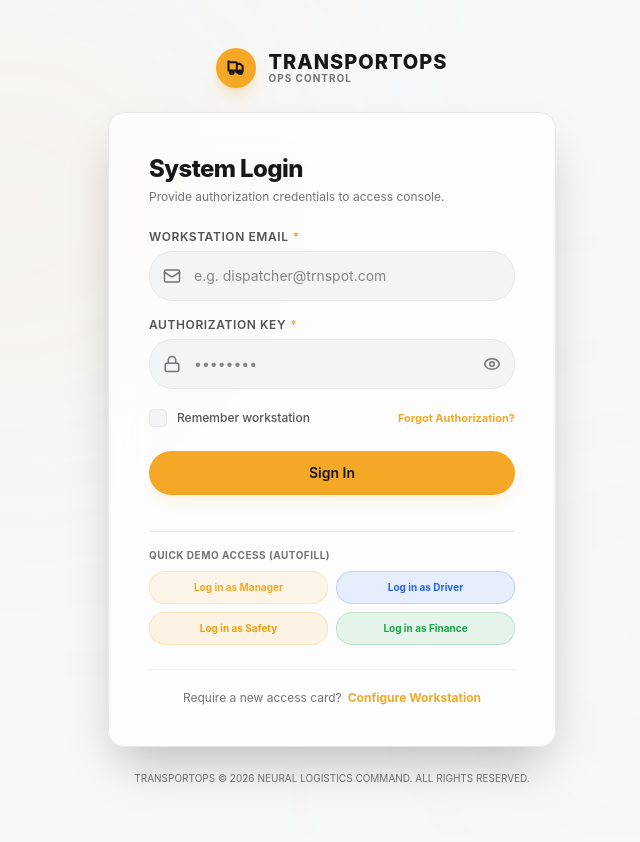
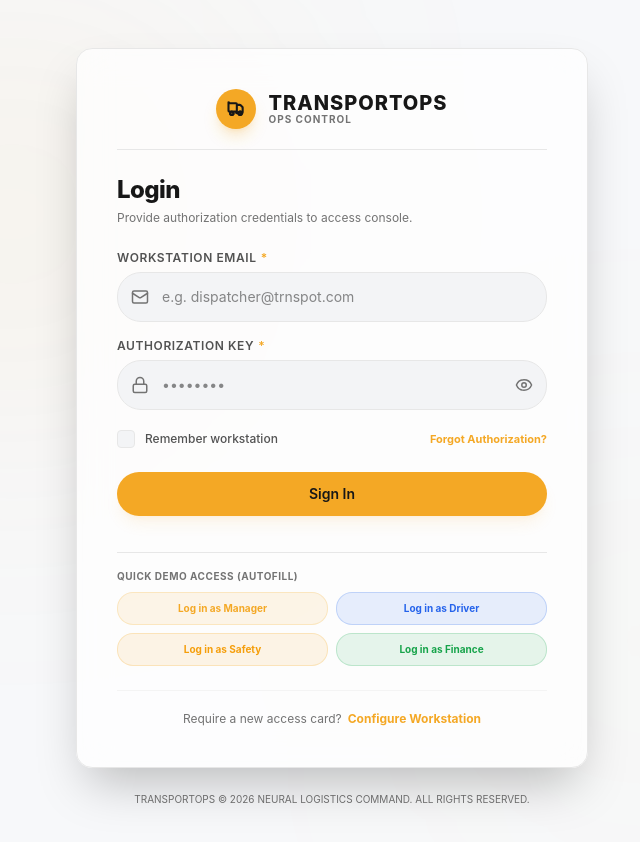
Before and after one commit to Ranjitha04-S/TransitOps, a React (Vite) app in the folder client/: page /login in a window 1280 px wide. Shown: the top 842 px of the page, without its empty margins (308-948 px from the left). Built offline with nearby package versions, Linux system fonts and the light colour scheme.

Commit message:
style: move branding logo and title inside the login card and expand card max-width to lg

```diff
--- a/client/src/components/layout/AuthLayout.jsx
+++ b/client/src/components/layout/AuthLayout.jsx
@@ -6,25 +6,7 @@ const AuthLayout = ({ children }) => {
       <div className="absolute bottom-1/4 right-1/4 translate-x-1/2 translate-y-1/2 w-80 h-80 bg-accent/5 rounded-full blur-[140px] pointer-events-none" />
 
       {/* Centered Login Box */}
-      <div className="w-full max-w-md relative z-10 flex flex-col gap-6">
-
-        {/* Branding header centered above the card */}
-        <div className="flex items-center gap-3 justify-center">
-          <div className="w-10 h-10 rounded-xl bg-primary flex items-center justify-center shadow-lg shadow-primary/25">
-            <svg className="w-5 h-5 text-text-primary" fill="none" stroke="currentColor" viewBox="0 0 24 24" xmlns="http://www.w3.org/2000/svg">
-              <path strokeLinecap="round" strokeLinejoin="round" strokeWidth={2.5} d="M9 17a2 2 0 11-4 0 2 2 0 014 0zM19 17a2 2 0 11-4 0 2 2 0 014 0z" />
-              <path strokeLinecap="round" strokeLinejoin="round" strokeWidth={2.5} d="M13 16V6a1 1 0 00-1-1H4a1 1 0 00-1-1v10a1 1 0 001 1h1m8-1a1 1 0 01-1 1H9m4-1V8a1 1 0 011-1h2.586a1 1 0 01.707.293l2.414 2.414a1 1 0 01.293.707V16a1 1 0 01-1 1h-1m-6-1a1 1 0 001 1h1M5 17a2 2 0 104 0m-4 0a2 2 0 114 0m6 0a2 2 0 104 0m-4 0a2 2 0 114 0" />
-            </svg>
-          </div>
-          <div className="text-left">
-            <h1 className="text-xl font-extrabold tracking-wider text-text-primary uppercase leading-tight">
-              TRANSPORTOPS
-            </h1>
-            <span className="text-[10px] tracking-widest text-text-muted font-bold uppercase -mt-1 block">
-              Ops Control
-            </span>
-          </div>
-        </div>
+      <div className="w-full max-w-lg relative z-10 flex flex-col gap-6">
 
         {/* Children Rendered (Card containing forms) */}
         <div>
--- a/client/src/pages/Login.jsx
+++ b/client/src/pages/Login.jsx
@@ -228,10 +228,28 @@ const Login = () => {
   return (
     <AuthLayout>
       <div className="glass-panel p-8 md:p-10 rounded-2xl shadow-2xl relative border border-border">
+        {/* Branding header inside the card */}
+        <div className="flex items-center gap-3 justify-center mb-6 pb-5 border-b border-border">
+          <div className="w-10 h-10 rounded-xl bg-primary flex items-center justify-center shadow-lg shadow-primary/25">
+            <svg className="w-5 h-5 text-text-primary" fill="none" stroke="currentColor" viewBox="0 0 24 24" xmlns="http://www.w3.org/2000/svg">
+              <path strokeLinecap="round" strokeLinejoin="round" strokeWidth={2.5} d="M9 17a2 2 0 11-4 0 2 2 0 014 0zM19 17a2 2 0 11-4 0 2 2 0 014 0z" />
+              <path strokeLinecap="round" strokeLinejoin="round" strokeWidth={2.5} d="M13 16V6a1 1 0 00-1-1H4a1 1 0 00-1-1v10a1 1 0 001 1h1m8-1a1 1 0 01-1 1H9m4-1V8a1 1 0 011-1h2.586a1 1 0 01.707.293l2.414 2.414a1 1 0 01.293.707V16a1 1 0 01-1 1h-1m-6-1a1 1 0 001 1h1M5 17a2 2 0 104 0m-4 0a2 2 0 114 0m6 0a2 2 0 104 0m-4 0a2 2 0 114 0" />
+            </svg>
+          </div>
+          <div className="text-left">
+            <h1 className="text-xl font-extrabold tracking-wider text-text-primary uppercase leading-tight">
+              TRANSPORTOPS
+            </h1>
+            <span className="text-[10px] tracking-widest text-text-muted font-bold uppercase -mt-1 block">
+              Ops Control
+            </span>
+          </div>
+        </div>
+
         {/* Banner header inside card */}
         <div className="mb-6">
           <h2 className="text-2xl font-extrabold text-text-primary tracking-tight">
-            {mode === 'login' ? 'System Login' : 'Deploy Account'}
+            {mode === 'login' ? 'Login' : 'Deploy Account'}
           </h2>
           <p className="text-text-muted text-xs mt-1">
             {mode === 'login'
```
